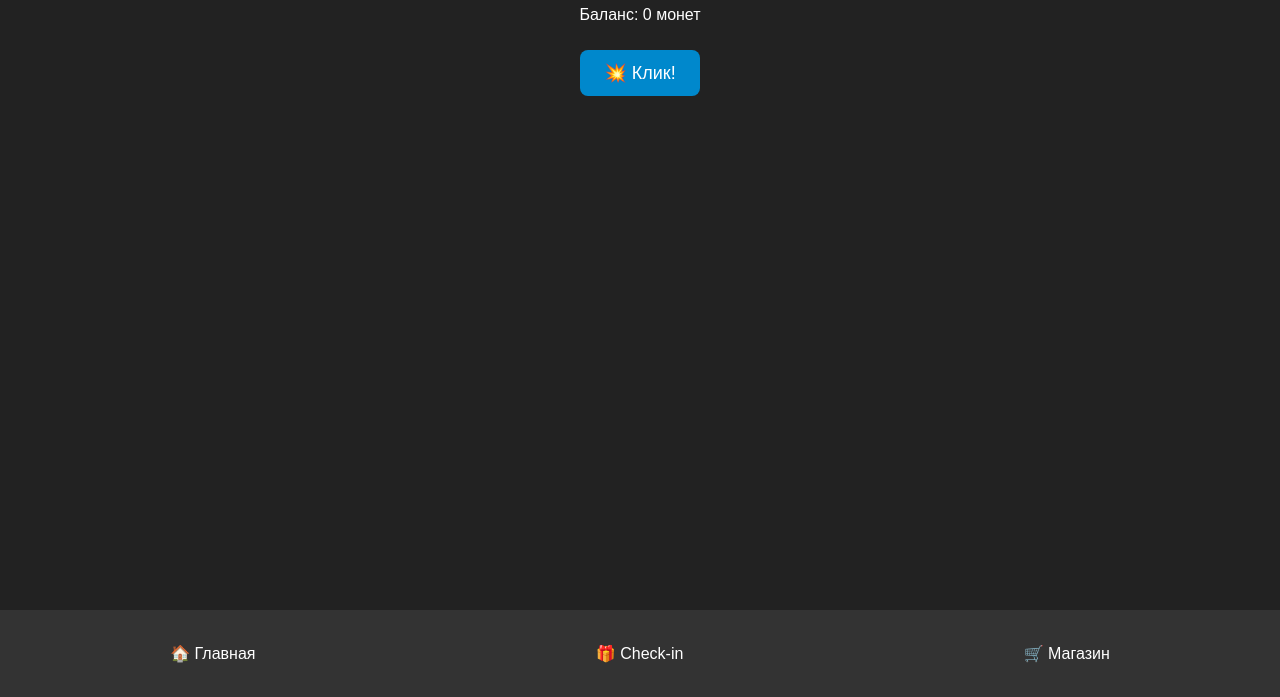
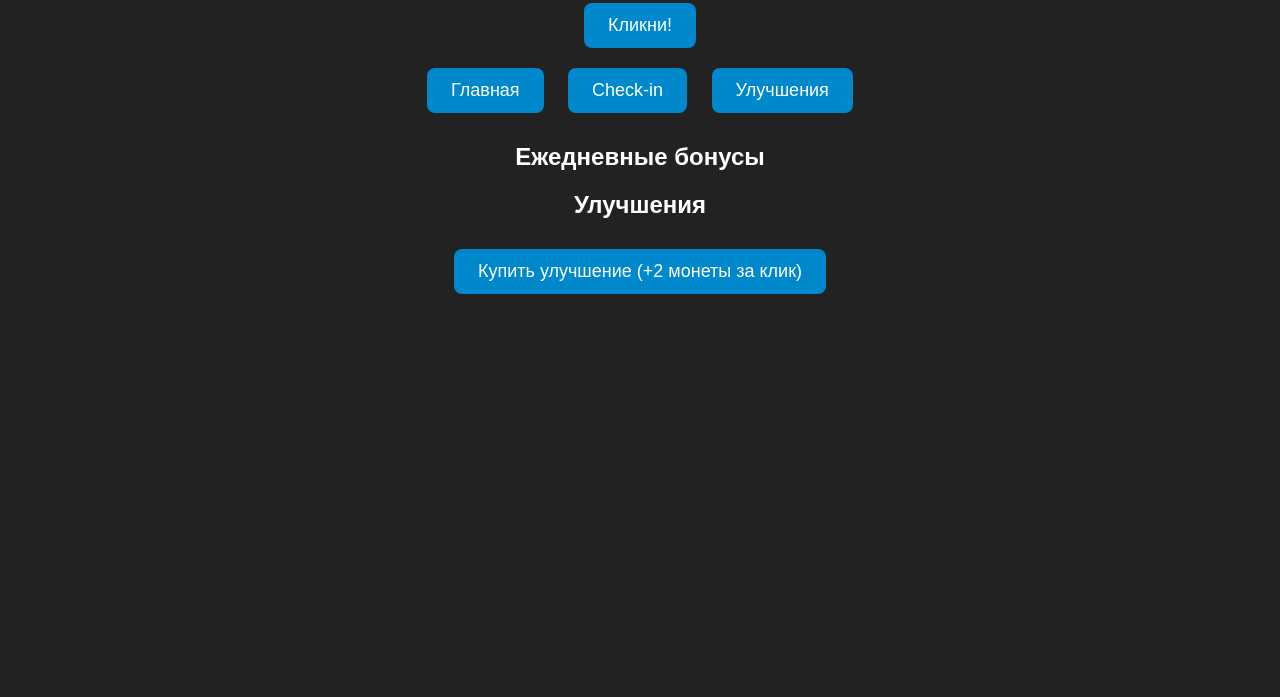
Before and after one commit to VisDia-DEV/LazyKaz, a plain HTML site: page index.html in a window 1280 px wide. Shown: the part 103-800 px from the top of the page. Drawn offline with Linux system fonts and the light colour scheme.

Commit message:
Update index.html

```diff
--- a/index.html
+++ b/index.html
@@ -2,36 +2,34 @@
 <html lang="ru">
 <head>
     <meta charset="UTF-8">
-    <meta name="viewport" content="width=device-width, initial-scale=1.0">
+    <meta name="viewport" content="width=device-width, initial-scale=1.0, user-scalable=no">
     <title>Clicker Game</title>
-    <script src="https://telegram.org/js/telegram-web-app.js"></script>
     <link rel="stylesheet" href="styles.css">
+    <script defer src="script.js"></script>
 </head>
 <body>
-    <div id="clicker-page" class="page">
-        <h1>💰 Clicker Game</h1>
-        <p>Баланс: <span id="balance">0</span> монет</p>
-        <button id="clicker">💥 Клик!</button>
+    <div class="container">
+        <h1>Clicker Game</h1>
+        <div class="balance">Баланс: <span id="balance">0</span> монет</div>
+        <button id="clickButton">Кликни!</button>
+        <div class="particles"></div>
     </div>
 
-    <div id="checkin-page" class="page">
-        <h2>🎁 Ежедневный бонус</h2>
-        <p>Сегодня ты можешь получить: <span id="dailyBonus">1000</span> монет</p>
-        <button id="claimBonus">Забрать</button>
+    <div class="tabs">
+        <button onclick="showTab('clicker')">Главная</button>
+        <button onclick="showTab('checkin')">Check-in</button>
+        <button onclick="showTab('upgrades')">Улучшения</button>
     </div>
 
-    <div id="shop-page" class="page">
-        <h2>🛒 Магазин улучшений</h2>
-        <p>Текущий бонус за клик: <span id="clickValue">10</span> монет</p>
-        <button id="upgradeClick">🔼 Улучшить за 500 монет</button>
+    <div id="checkinTab" class="hidden">
+        <h2>Ежедневные бонусы</h2>
+        <div id="bonusCards"></div>
+        <div id="timer"></div>
     </div>
 
-    <div class="nav">
-        <button onclick="showPage('clicker-page')">🏠 Главная</button>
-        <button onclick="showPage('checkin-page')">🎁 Check-in</button>
-        <button onclick="showPage('shop-page')">🛒 Магазин</button>
+    <div id="upgradesTab" class="hidden">
+        <h2>Улучшения</h2>
+        <button onclick="buyUpgrade()">Купить улучшение (+2 монеты за клик)</button>
     </div>
-
-    <script src="script.js"></script>
 </body>
 </html>
```
